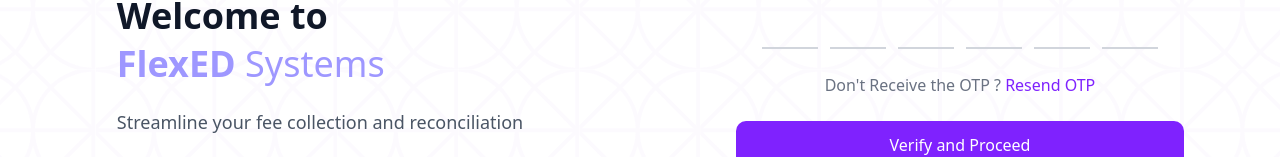
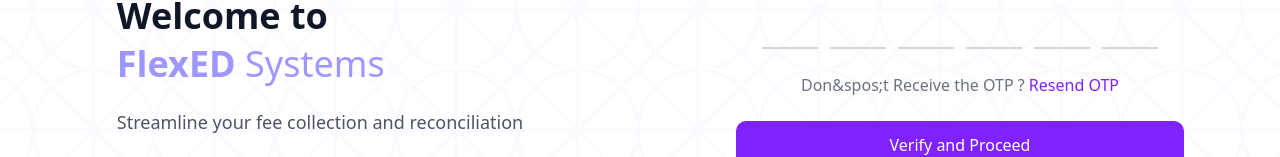
Before and after one commit to Intplus-Tech/FlexED-FE, a Next.js app: page /auth/verify-otp in a window 1280 px wide. Shown: the part 385-542 px from the top of the page. Built offline with nearby package versions, Linux system fonts and the light colour scheme.

Commit message:
fix issue

```diff
--- a/src/modules/auth/views/reset-password/index.tsx
+++ b/src/modules/auth/views/reset-password/index.tsx
@@ -126,7 +126,7 @@
         )}
 
         <div className="text-center">
-          <span className="text-gray-500">Don't Receive the OTP ? </span>
+          <span className="text-gray-500">Don&apos;t Receive the OTP ? </span>
           <button
             type="button"
             onClick={handleResendOTP}
--- a/src/modules/auth/views/sign-up/index.tsx
+++ b/src/modules/auth/views/sign-up/index.tsx
@@ -62,7 +62,7 @@
       {/* Header */}
       <div className="mb-8">
         <h2 className="text-3xl font-bold text-gray-900 mb-2">
-          Let's Get Started
+          Let&apos;s Get Started
         </h2>
         <p className="text-gray-500">
           Already have an account?{" "}
--- a/src/modules/auth/views/verify-otp/index.tsx
+++ b/src/modules/auth/views/verify-otp/index.tsx
@@ -123,7 +123,7 @@
         )}
 
         <div className="text-center">
-          <span className="text-gray-500">Don't Receive the OTP ? </span>
+          <span className="text-gray-500">Don&spos;t Receive the OTP ? </span>
           <button
             type="button"
             onClick={handleResendOTP}
```
